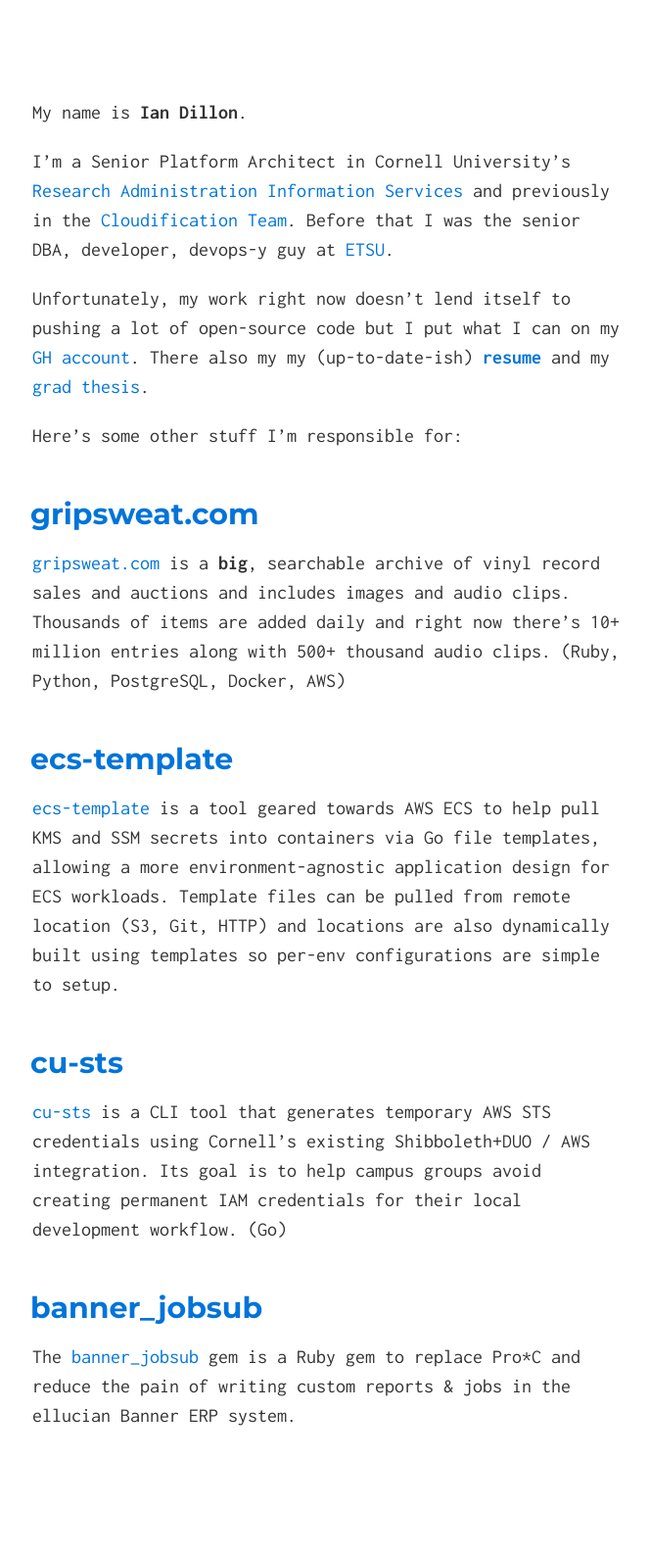
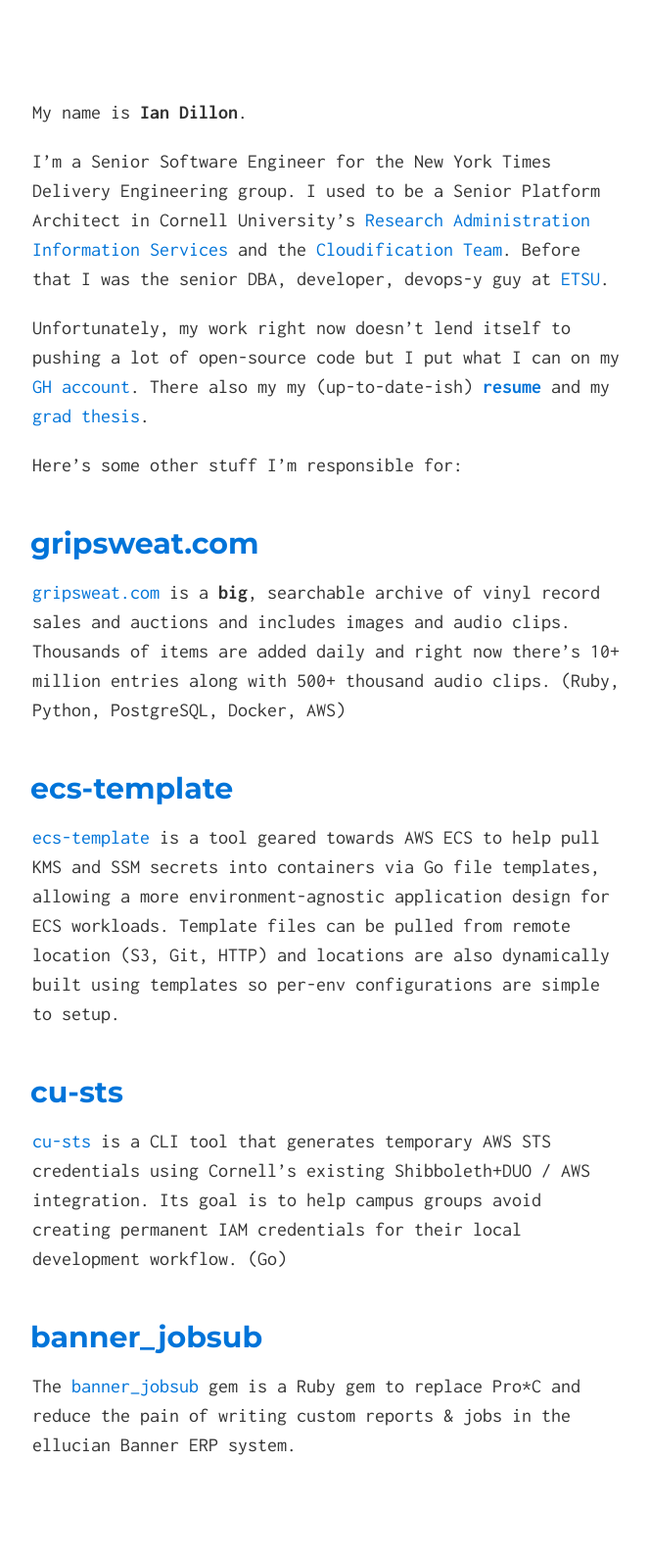
Before and after one commit to ian-d/ian-d.github.io, a Jekyll site: the page built from index.md, in a window 1280 px wide. Shown: the whole page at 98% size, without its empty margins (307-970 px from the left). Built offline with Jekyll 4.4.1, drawn with Linux system fonts in a browser that asks for light colours; before the commit the page ends 1560 px from its top, so only the background shows below that.

Commit message:
NYT changes.

```diff
--- a/index.md
+++ b/index.md
@@ -4,7 +4,7 @@ layout: default
 
 My name is **Ian Dillon**.
 
-I'm a Senior Platform Architect in Cornell University's [Research Administration Information Services](https://ras.research.cornell.edu/RAIS/) and previously in the [Cloudification Team](https://it.cornell.edu/cornell-cloud). Before that I was the senior DBA, developer, devops-y guy at [ETSU](http://www.etsu.edu).
+I'm a Senior Software Engineer for the New York Times Delivery Engineering group. I used to be a Senior Platform Architect in Cornell University's [Research Administration Information Services](https://ras.research.cornell.edu/RAIS/) and the [Cloudification Team](https://it.cornell.edu/cornell-cloud). Before that I was the senior DBA, developer, devops-y guy at [ETSU](http://www.etsu.edu).
 
 Unfortunately, my work right now doesn't lend itself to pushing a lot of open-source code but I put what I can on my [GH account](https://github.com/ian-d). There also my my (up-to-date-ish) **[resume](/resume/resume.pdf)** and my [grad thesis](http://dc.etsu.edu/etd/1497/).
 
```
